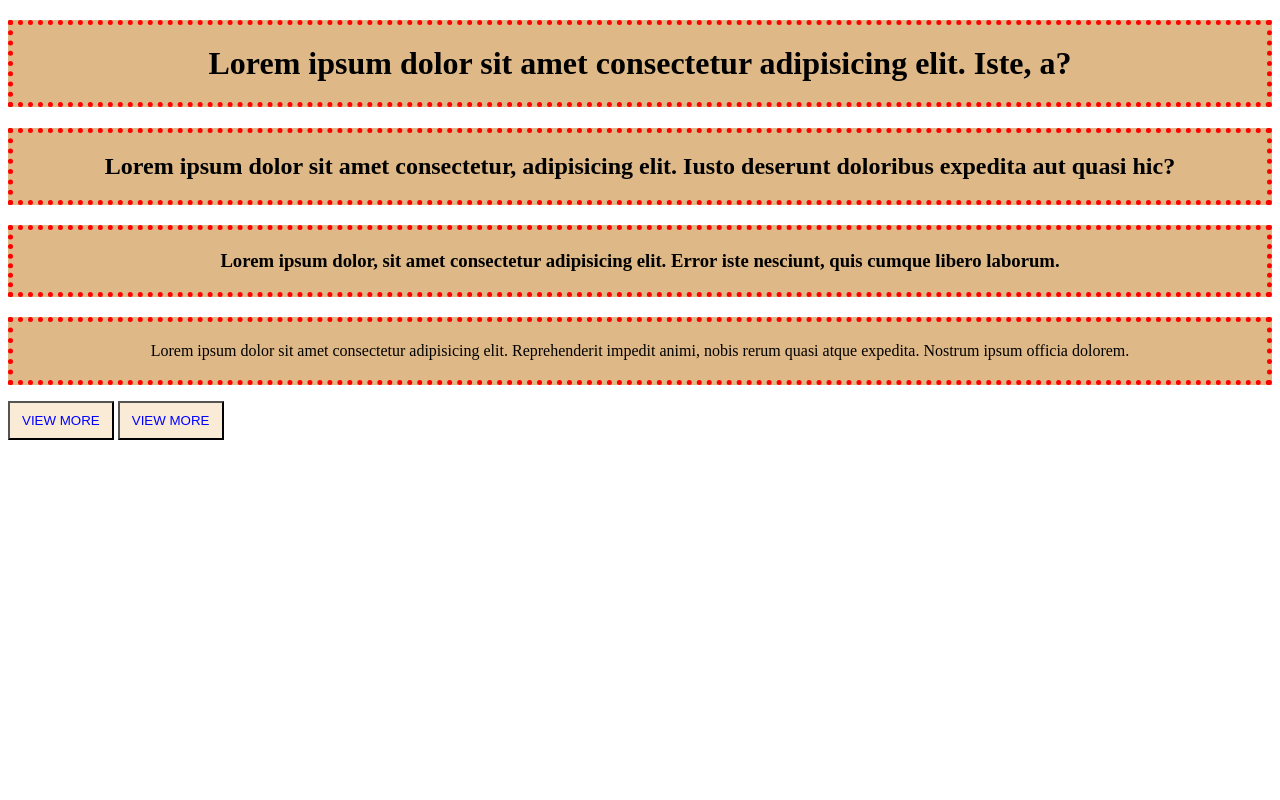
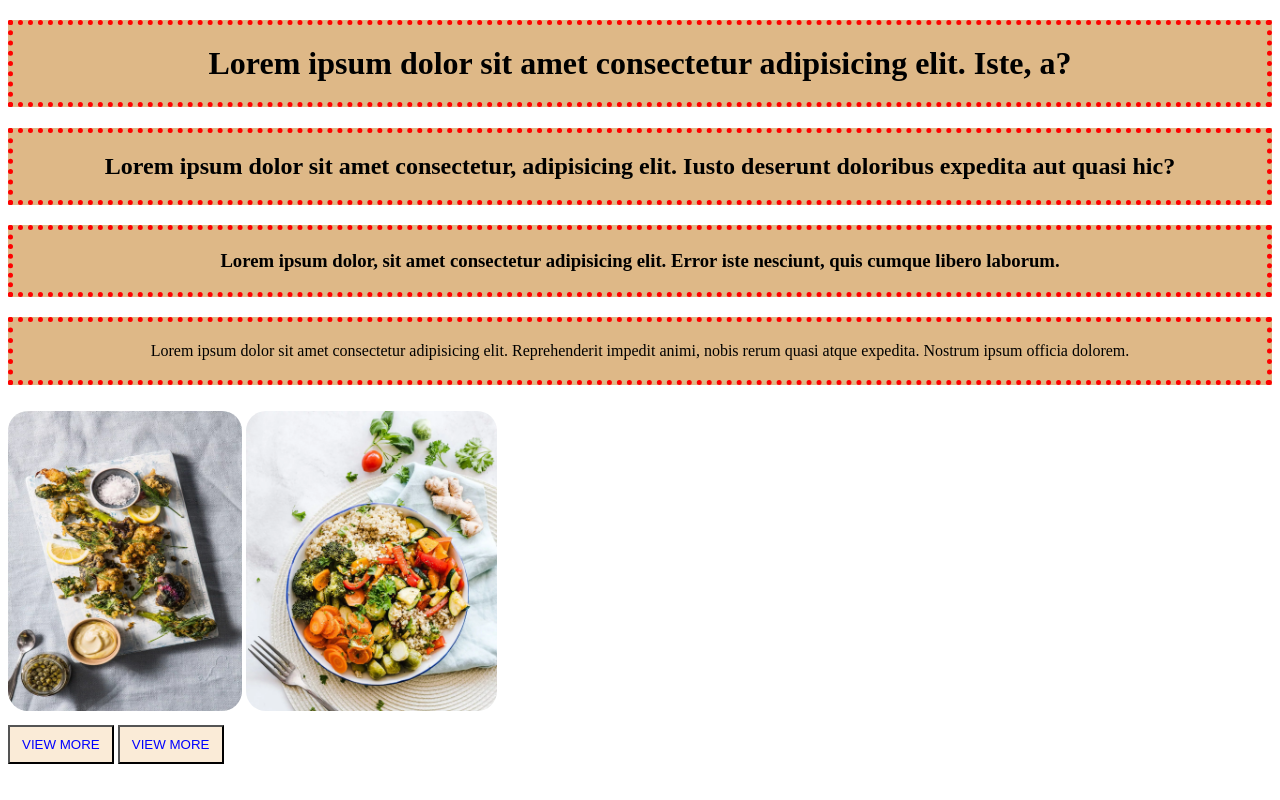
Before and after one commit to AbdulMotalebOvi/my-third-repo, a plain HTML site: page index.html in a window 1280 px wide. Drawn offline with Linux system fonts and the light colour scheme.

Commit message:
added img

```diff
--- a/index.html
+++ b/index.html
@@ -13,7 +13,12 @@
     <h2>Lorem ipsum dolor sit amet consectetur, adipisicing elit. Iusto deserunt doloribus expedita aut quasi hic?</h2>
     <h3>Lorem ipsum dolor, sit amet consectetur adipisicing elit. Error iste nesciunt, quis cumque libero laborum.</h3>
     <p>Lorem ipsum dolor sit amet consectetur adipisicing elit. Reprehenderit impedit animi, nobis rerum quasi atque expedita. Nostrum ipsum officia dolorem.</p>
+    <div class="images">
+        <img src="5666.jpg" alt="">
+        <img src="89.jpeg" alt="">
+    </div>
     <button class="btn">view more</button>
     <button class="btn">view more</button>
+
 </body>
 </html>
--- a/styl.css
+++ b/styl.css
@@ -19,3 +19,8 @@ h1 , h2, h3, p{
     background-color: cadetblue;
     color: #fff;
 }
+.images img{
+    height: 300px;
+    margin: 10px 0px;
+    border-radius: 20px;
+}
```
Also changed, not shown: 5666.jpg (added), 89.jpeg (added).
